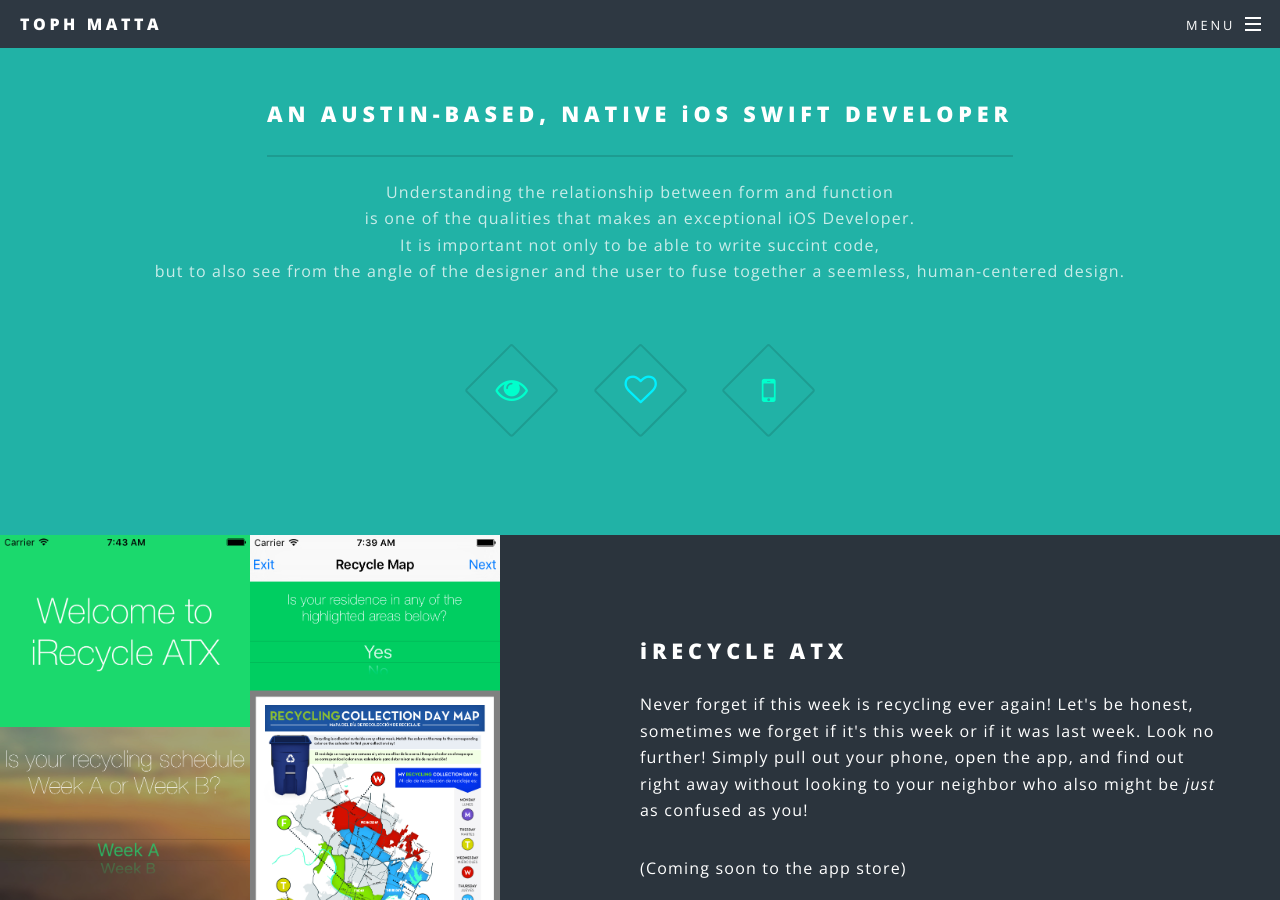
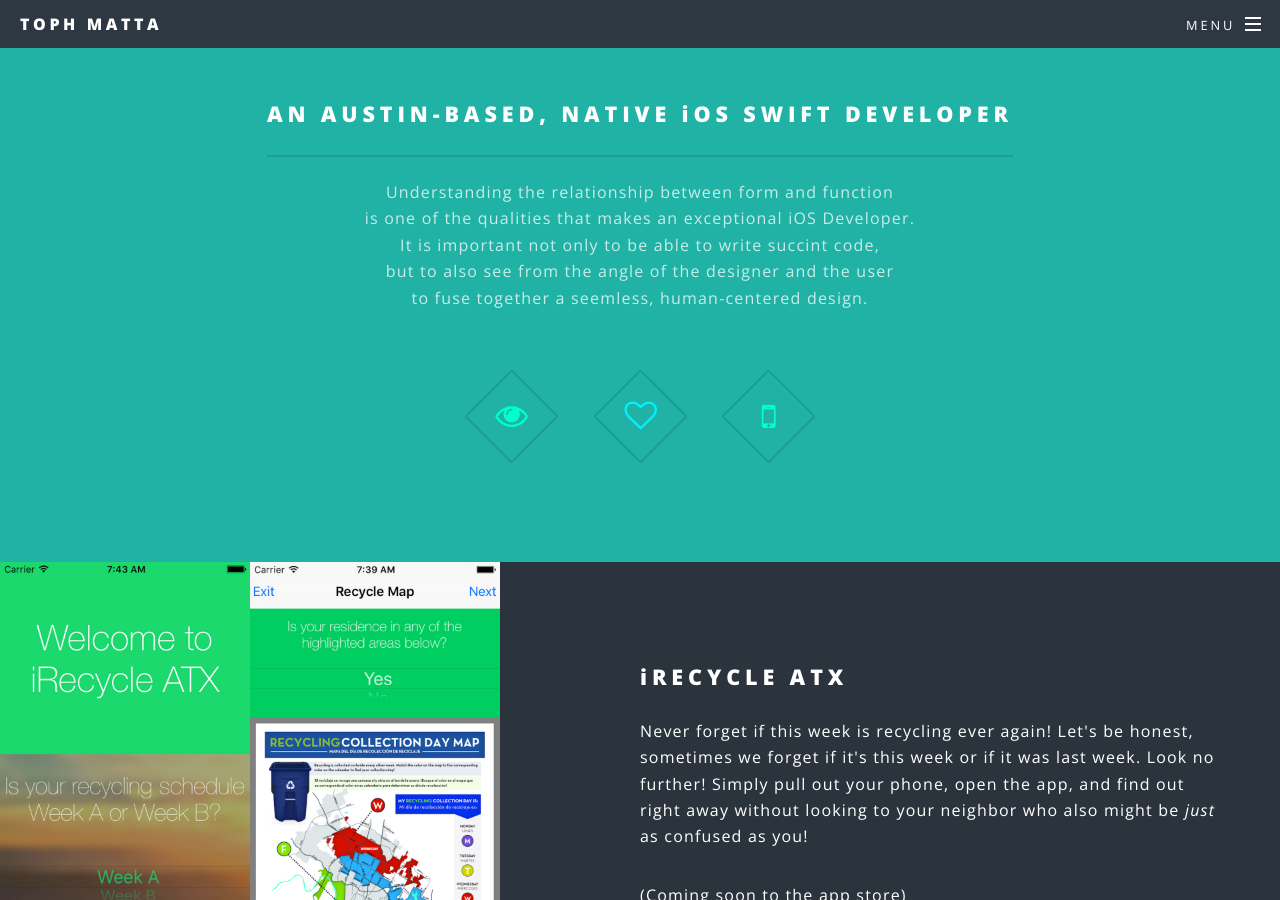
Before and after one commit to tophmatta1/tophmatta1.github.io, a Jekyll site: the page built from index.html, in a window 1280 px wide and 900 px high, scrolled down 901 px. Built offline with Jekyll 4.4.1, drawn with Linux system fonts in a browser that asks for light colours.

Commit message:
Updated intro statement

```diff
--- a/index.html
+++ b/index.html
@@ -21,7 +21,7 @@
 								<p>Understanding the relationship between form and function<br />
 								is one of the qualities that makes an exceptional iOS Developer.<br />
 								It is important not only to be able to write succint code,<br />
-								but to also see from the angle of the designer and the user
+								but to also see from the angle of the designer and the user<br />
 								 to fuse together a seemless, human-centered design.</p>
 							</header>
 							<ul class="icons major">
```
Also changed, not shown: images/iRecycle1.jpg, images/iRecycle2.jpg, images/iRecycle3.jpg, 4 other files.
